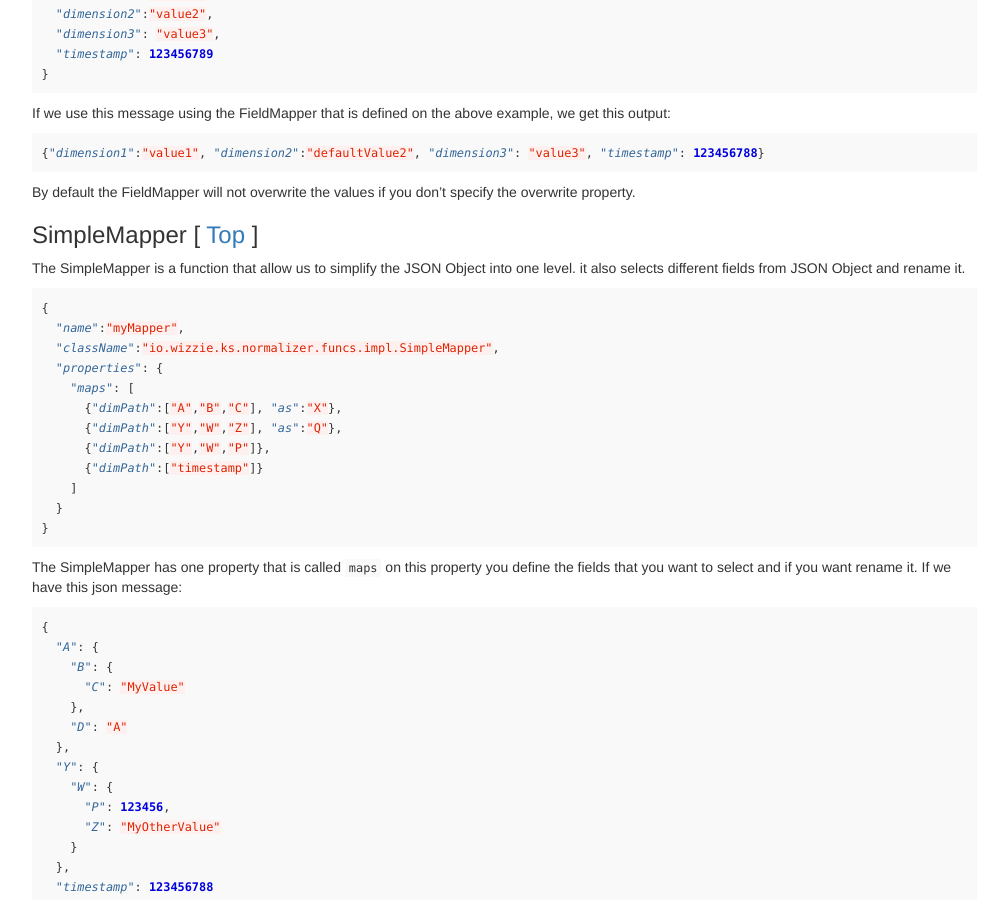
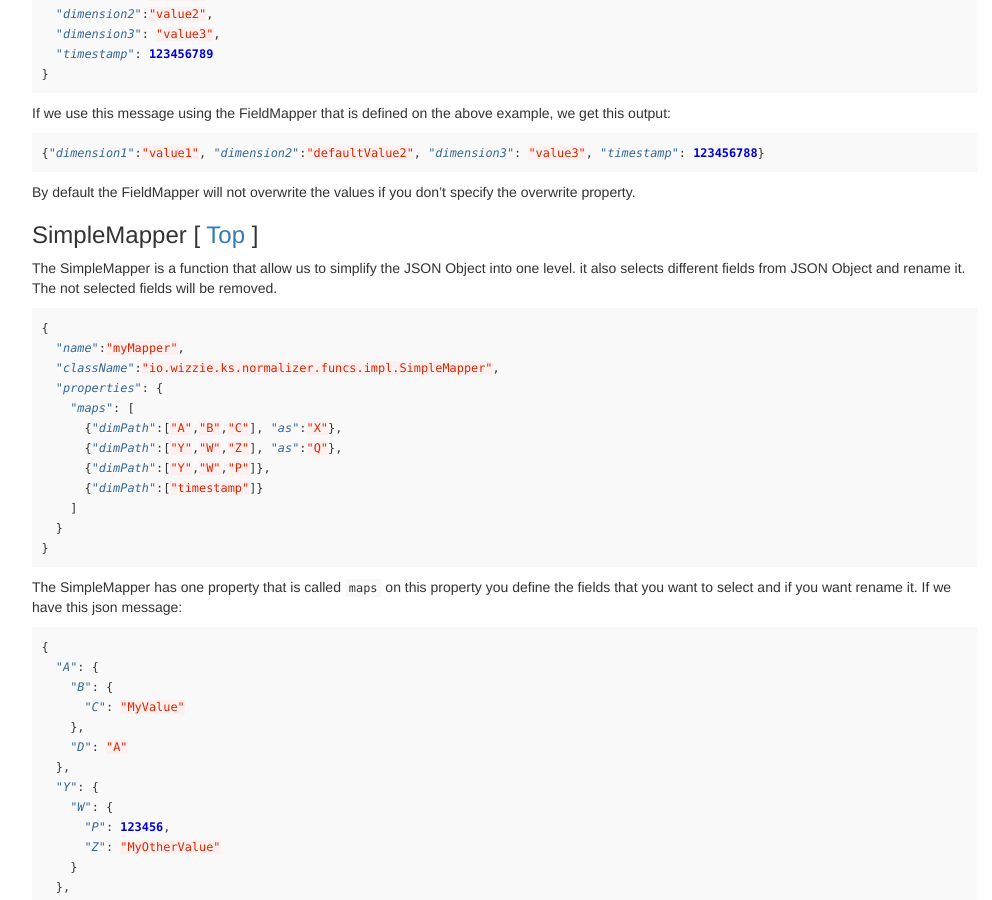
Before and after one commit to andresgomezfrr/normalizer, a Jekyll site: the page built from docs/_posts/2017-02-14-mapper-functions.md, in a window 1280 px wide and 900 px high, scrolled down 1162 px. Shown: the whole window, without its empty margins (233-1225 px from the left). Built offline with Jekyll 4.4.1, drawn with Linux system fonts in a browser that asks for light colours.

Commit message:
Update 2017-02-14-mapper-functions.md

````diff
--- a/docs/_posts/2017-02-14-mapper-functions.md
+++ b/docs/_posts/2017-02-14-mapper-functions.md
@@ -77,7 +77,7 @@ By default the FieldMapper will not overwrite the values if you don't specify th
 
 ### <a name="simpleMapper"></a> SimpleMapper [ [Top](#index) ]
 
-The SimpleMapper is a function that allow us to simplify the JSON Object into one level. it also selects different fields from JSON Object and rename it.
+The SimpleMapper is a function that allow us to simplify the JSON Object into one level. it also selects different fields from JSON Object and rename it. The not selected fields will be removed.
 
 ```json
 {
````
